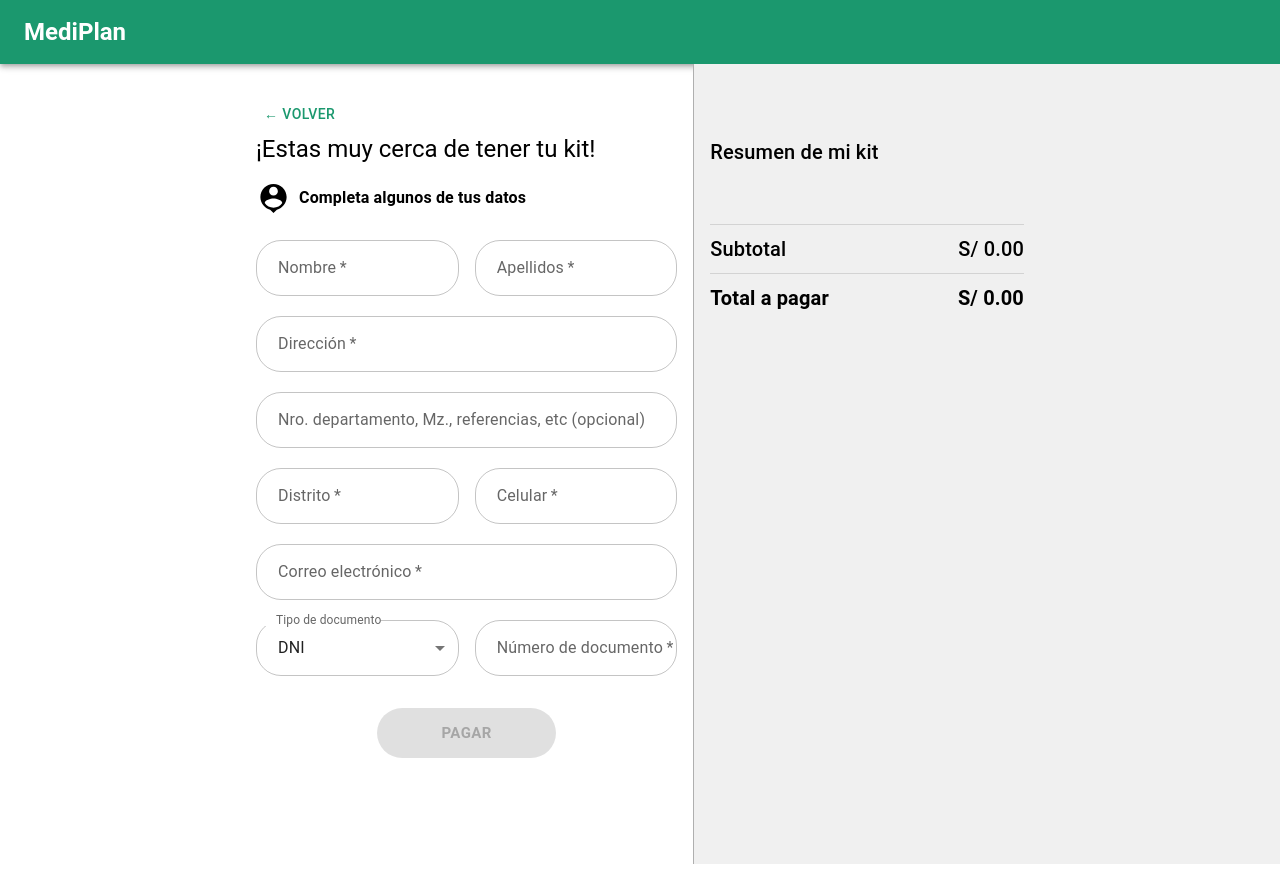
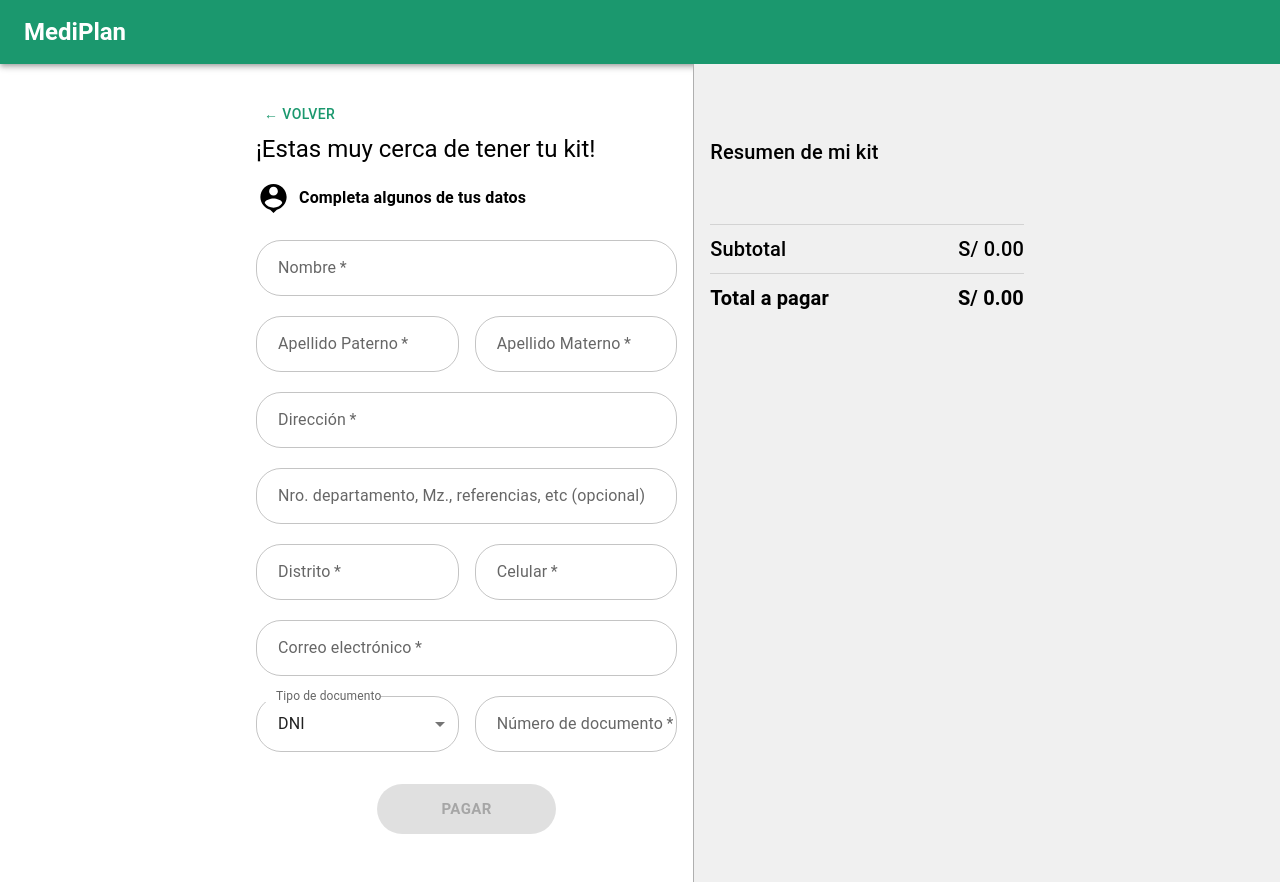
Before and after one commit to MarceCZ/SOFT2_TrabajoIntegrador, a React (Create React App) app: page /checkout in a window 1280 px wide. Built offline with nearby package versions, Linux system fonts and the light colour scheme.

Commit message:
cambios 2.0 formulario de usuario

```diff
--- a/src/components/CheckOutPage/CheckoutForm.jsx
+++ b/src/components/CheckOutPage/CheckoutForm.jsx
@@ -5,7 +5,7 @@ import { useNavigate } from 'react-router-dom';
 
 const CheckoutForm = ({ formData, handleInputChange, isFormValid, handlePaymentClick }) => {
   const navigate = useNavigate();
-  const { nombre, apellidos, direccion, departamentoMzReferencia, distrito, celular, tipoDocumento, numeroDocumento, email } = formData;
+  const { nombre, apellidoPaterno, apellidoMaterno, direccion, departamentoMzReferencia, distrito, celular, tipoDocumento, numeroDocumento, email } = formData;
 
   // Estilos comunes para los campos
   const commonInputProps = {
@@ -17,8 +17,6 @@ const CheckoutForm = ({ formData, handleInputChange, isFormValid, handlePaymentC
   }
 
   const formFields = [
-    { label: 'Nombre', name: 'nombre', value: nombre, xs: 6, required: true },
-    { label: 'Apellidos', name: 'apellidos', value: apellidos, xs: 6, required: true },
     { label: 'Dirección', name: 'direccion', value: direccion, xs: 12, required: true },
     { label: 'Nro. departamento, Mz., referencias, etc (opcional)', name: 'departamentoMzReferencia', value: departamentoMzReferencia, xs: 12 },
     { label: 'Distrito', name: 'distrito', value: distrito, xs: 6, required: true },
@@ -37,6 +35,38 @@ const CheckoutForm = ({ formData, handleInputChange, isFormValid, handlePaymentC
         </Box>
 
         <Grid container spacing={2} sx={{ mt: 0.5 }}>
+          {/* Campo Nombre completo */}
+          <Grid item xs={12} sx={{ mt: 0.5 }}>
+            <TextField
+              label="Nombre"
+              name="nombre"
+              value={nombre}
+              {...commonInputProps}
+              required
+            />
+          </Grid>
+
+          {/* Apellido Paterno y Apellido Materno */}
+          <Grid item xs={6} sx={{ mt: 0.5 }}>
+            <TextField
+              label="Apellido Paterno"
+              name="apellidoPaterno"
+              value={apellidoPaterno}
+              {...commonInputProps}
+              required
+            />
+          </Grid>
+
+          <Grid item xs={6} sx={{ mt: 0.5 }}>
+            <TextField
+              label="Apellido Materno"
+              name="apellidoMaterno"
+              value={apellidoMaterno}
+              {...commonInputProps}
+              required
+            />
+          </Grid>
+
           {formFields.map((field, index) => (
             <Grid item xs={field.xs} key={index} sx={{ mt: 0.5 }}>
               <TextField
--- a/src/components/CheckOutPage/KitSummary.jsx
+++ b/src/components/CheckOutPage/KitSummary.jsx
@@ -8,7 +8,7 @@ const KitSummary = ({ cartProducts, totalCartPrice }) => {
         padding: 2,
         backgroundColor: '#f0f0f0',
         borderLeft: '1px solid #afafaf',
-        height: '96vh',
+        height: '100%',
         }}>
         <Box sx={{ marginRight: '30vh', mt: 7 }}>
           <Typography variant="h6">
```
